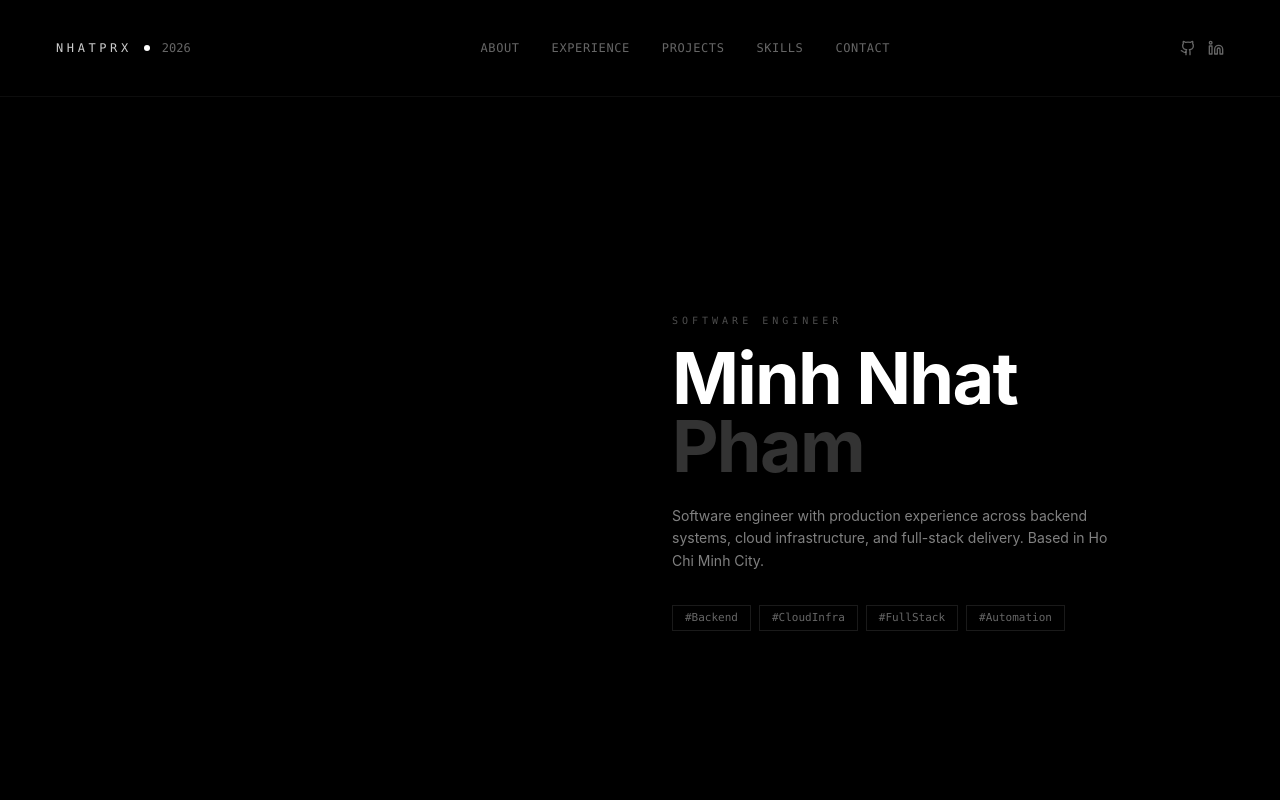
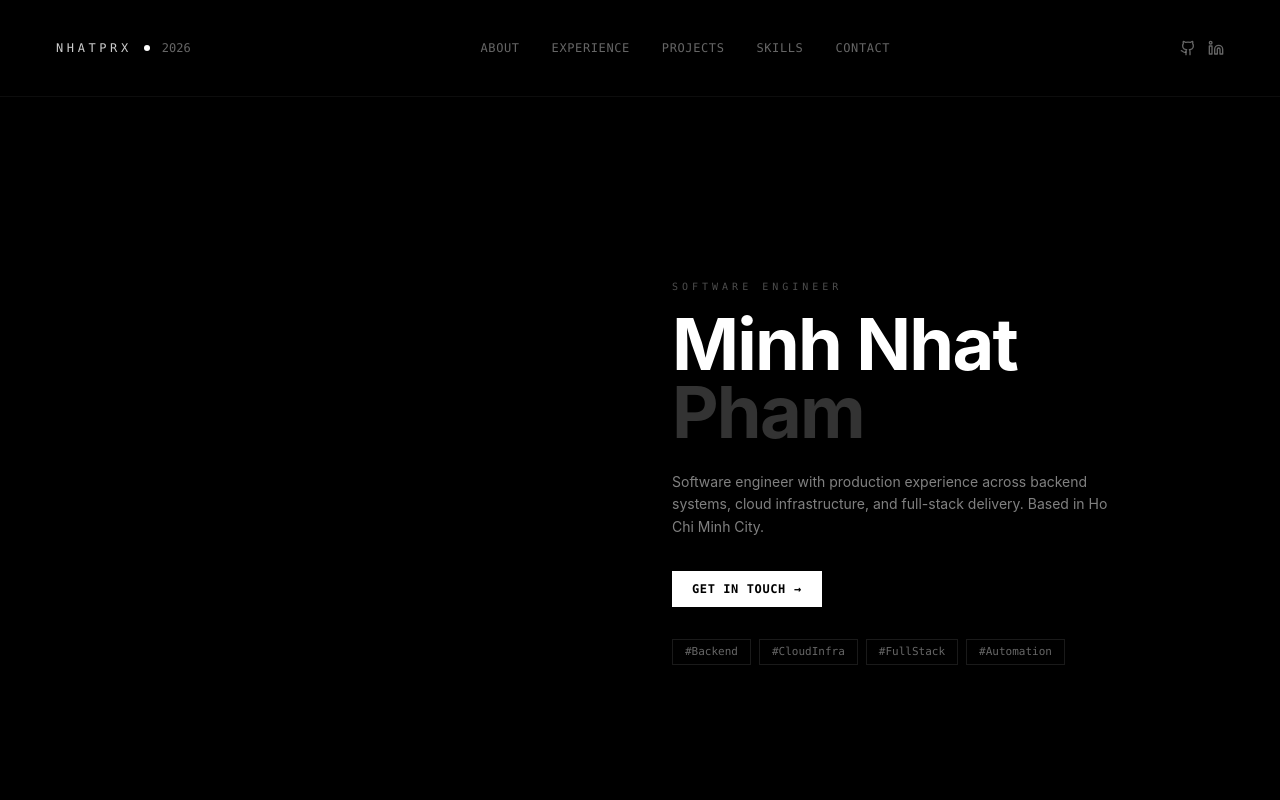
Before and after one commit to nhatprx/nhatprx-portfolio, a React (Vite) app: page / in a window 1280 px wide. Shown: the top 800 px of the page. Built offline with nearby package versions, Linux system fonts and the light colour scheme.

Commit message:
feat: add 'Get in touch' CTA button to hero section

```diff
--- a/src/App.tsx
+++ b/src/App.tsx
@@ -92,6 +92,16 @@ export default function App() {
                 Software engineer with production experience across backend systems,
                 cloud infrastructure, and full-stack delivery. Based in Ho Chi Minh City.
               </p>
+
+              <div className="mt-8">
+                <a
+                  href="#contact"
+                  className="inline-flex items-center gap-2 px-5 py-2.5 bg-white text-black font-mono text-xs font-semibold tracking-wider hover:bg-white/80 transition-colors"
+                >
+                  GET IN TOUCH
+                  <span aria-hidden="true">→</span>
+                </a>
+              </div>
 
               <div className="mt-8 flex flex-wrap gap-2 font-mono text-[11px] text-white/40">
                 <span className="px-3 py-1 border border-white/10">#Backend</span>
```
